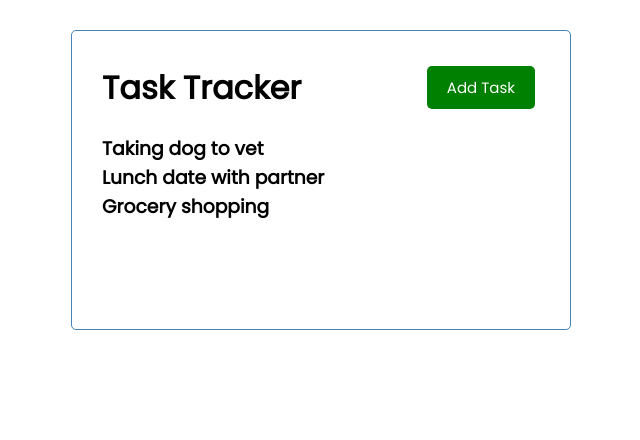
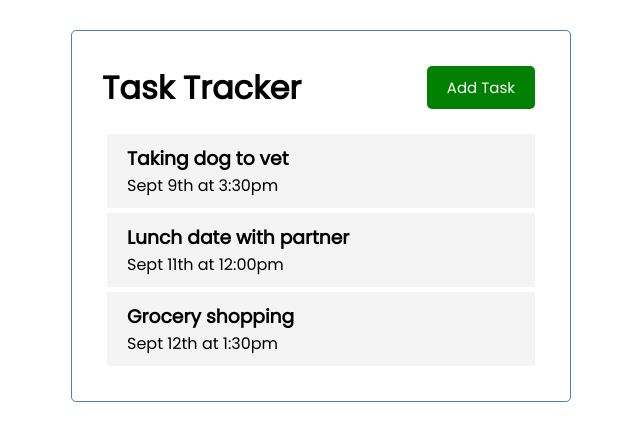
Before and after one commit to HeimdallS/vue-list-practice, a Vue app: page / in a window 1280 px wide. Shown: the top 440 px of the page, without its empty margins (319-959 px from the left). Built offline with nearby package versions, Linux system fonts and the light colour scheme; a small style sheet from the web is missing.

Commit message:
Tasks and Task component created.

```diff
--- a/package.json
+++ b/package.json
@@ -8,6 +8,7 @@
   },
   "dependencies": {
     "core-js": "^3.6.5",
+    "react-icons": "^4.3.1",
     "vue": "^3.0.0"
   },
   "devDependencies": {
--- a/public/index.html
+++ b/public/index.html
@@ -4,6 +4,7 @@
     <meta charset="utf-8">
     <meta http-equiv="X-UA-Compatible" content="IE=edge">
     <meta name="viewport" content="width=device-width,initial-scale=1.0">
+    <link rel="stylesheet" href="https://cdnjs.cloudflare.com/ajax/libs/font-awesome/5.15.4/css/all.min.css" integrity="sha512-YWzhKL2whUzgiheMoBFwW8CKV4qpHQAEuvilg9FAn5VJUDwKZZxkJNuGM4XkWuk94WCrrwslk8yWNGmY1EduTA==" crossorigin="anonymous" referrerpolicy="no-referrer" />
     <link rel="icon" href="<%= BASE_URL %>favicon.ico">
     <title><%= htmlWebpackPlugin.options.title %></title>
   </head>
--- a/src/components/Header.vue
+++ b/src/components/Header.vue
@@ -13,7 +13,7 @@ export default {
         title: String,
     },
     components: {
-        Button
+        Button,
     }
 }
 </script>
--- a/src/components/Task.vue
+++ b/src/components/Task.vue
@@ -1,5 +1,10 @@
 <template>
-    <h3>{{task.text}}</h3>
+<div class="task">
+    <h3>{{task.text}}
+        <i class="fas.fa-times"></i>
+    </h3>
+    <p>{{task.day}}</p>
+</div>
 </template>
 
 <script>
@@ -10,3 +15,26 @@ export default {
     }
 }
 </script>
+
+<style scoped>
+    .fas {
+    color: red;
+    }
+
+    .task {
+    background: #f4f4f4;
+    margin: 5px;
+    padding: 10px 20px;
+    cursor: pointer;
+    }
+
+    .task.reminder {
+    border-left: 5px solid green;
+    }
+
+    .task h3 {
+    display: flex;
+    align-items: center;
+    justify-content: space-between;
+    }
+</style>
```
Also changed, not shown: 1 other file (tests, documents, lock files or other folders).
